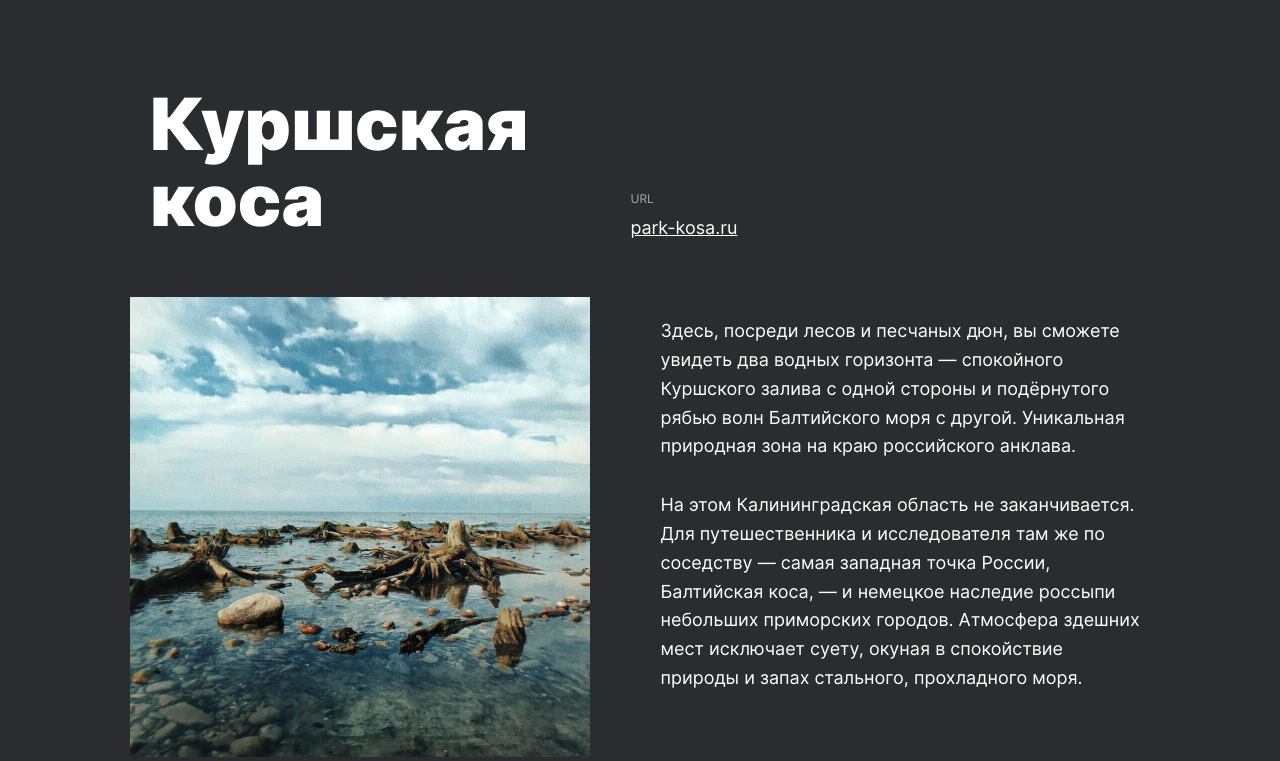
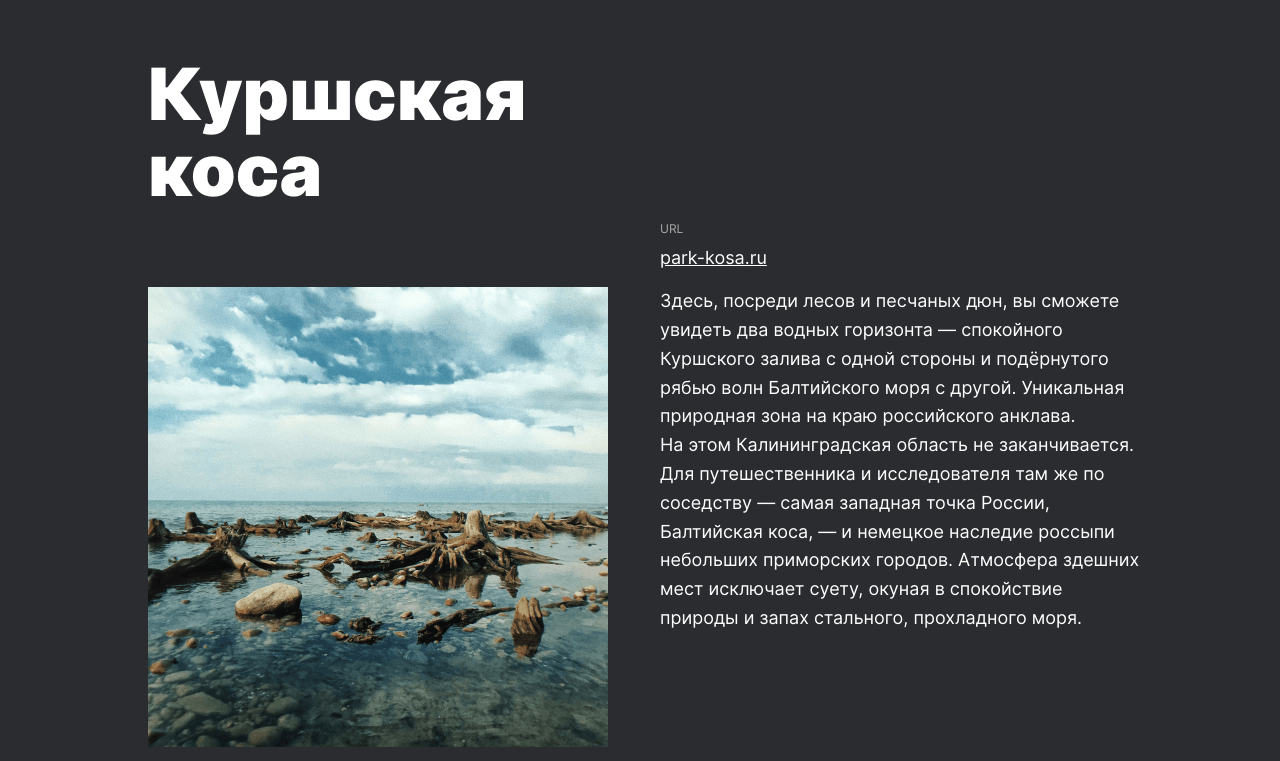
Before and after one commit to Jonsgit8/project-2-Russian-travel, a plain HTML site: page index.html in a window 1280 px wide. Shown: the part 2430-3191 px from the top of the page. Drawn offline with Linux system fonts and the light colour scheme; files whose address does not match are found by name; a web font is replaced by a local one.

Commit message:
3-ер
3-ер

```diff
--- a/index.css
+++ b/index.css
@@ -115,14 +115,16 @@ padding-left: 150px;
   object-fit: contain;
 }
 .places {
-  margin: 0 148 0 148;
+
 }
 .place {
 display: grid;
+grid-template-columns: calc(100%/2);
 grid-template-areas:
 "title url"
 "image paragraphs";
-padding: 0 90px 0 90px;
+gap: 20px;
+
 }
 .place__title {
   font-size: 72px;
@@ -130,18 +132,21 @@ padding: 0 90px 0 90px;
   line-height: 1.05;
   max-width: 435px;
   grid-area: title;
-padding: 30px 0 0 60px;
+padding-left: 148px;
+align-self: start;
 }
 .place__image {
   max-width: 460px;
   max-height: 460px;
   grid-area: image;
-  justify-self:center;
+  justify-self:start;
+  object-fit: contain;
+  padding-left: 148px;
 }
 .place__site {
   grid-area: url;
   align-self:end;
-  margin-bottom: 60px;
+
 }
 .place__url-heading {
   color: #AAAAAA;
@@ -166,6 +171,6 @@ padding: 30px 0 0 60px;
   margin: 0;
   font-size: 18px;
   font-weight: 400;
-  padding: 20px 0 10px 30px;
+
 
 }
--- a/index.html
+++ b/index.html
@@ -51,14 +51,14 @@
    <section class="places">
       <article class="place">
         <h2 class="place__title">Куршская коса</h2>
-        <img class="place__image" src="/images/place-kosa.jpg">
+        <img class="place__image" src="/images/place-kosa.png">
         <div class="place__site"><p class="place__url-heading">URL</p><a class="place__link" href="#">park-kosa.ru</a></div>
         <div class="place__paragraphs"> <p class="place__paragraph">Здесь, посреди лесов и песчаных дюн, вы сможете увидеть два водных горизонта — спокойного Куршского залива с одной стороны и подёрнутого рябью волн Балтийского моря с другой. Уникальная природная зона на краю российского анклава.</p>
         <p class="place__paragraph">На этом Калининградская область не заканчивается. Для путешественника и исследователя там же по соседству — самая западная точка России, Балтийская коса, — и немецкое наследие россыпи небольших приморских городов. Атмосфера здешних мест исключает суету, окуная в спокойствие природы и запах стального, прохладного моря.</p></div>
       </article>
       <article class="place">
         <h2 class="place__title">Кольский</h2>
-        <img class="place__image" src="/images/place-kolsky.jpg">
+        <img class="place__image" src="/images/place-kolsky.png">
         <div class="place__site"><p class="place__url-heading">URL</p><a class="place__link" href="#">National Geographic</a></div>
         <div class="place__paragraphs"> <p class="place__paragraph">Почти весь полуостров находится за Полярным кругом. Саамская тундра, от которой на юг — тайга, а на север — Ледовитый океан, прикидывающийся Баренцевым морем.</p>
         <p class="place__paragraph">Возможно, вы смотрели Звягинцева и даже слышали историю арктического фестиваля в Териберке. Возможно, слово «Хибины» не осталось под снегом школьных воспоминаний об уроках географии. Возможно, вы не интересовались пронизывающей земную кору сверхглубокой скважиной, а от апатитов вас давно накрывает апатия. Но ваша мечта увидеть северное сияние начинает сбываться с билетом в Мурманск.</p></div>
```
Also changed, not shown: images/place-kolsky.jpg (deleted), images/place-kolsky.png (added), images/place-kosa.jpg (deleted), images/place-kosa.png (added).
